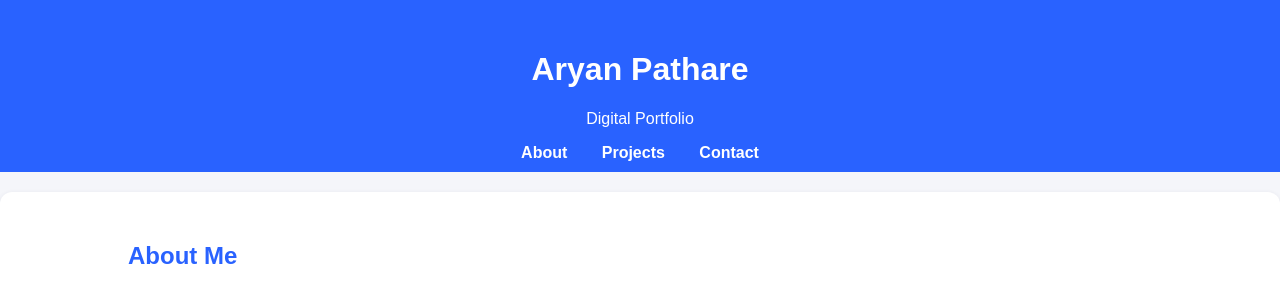
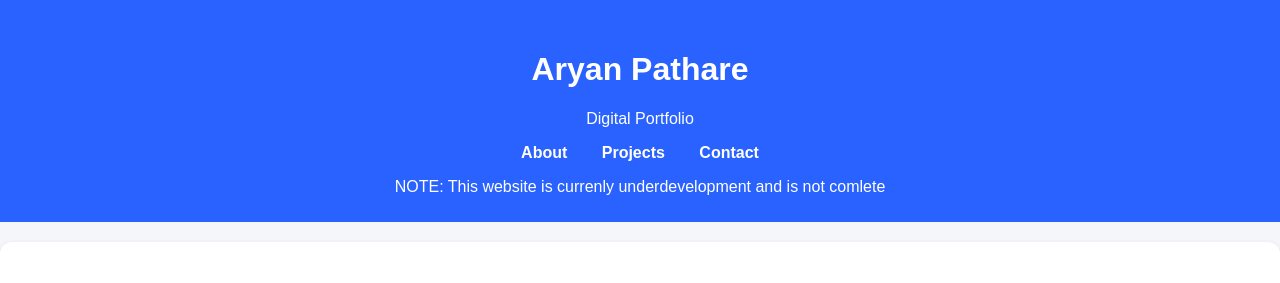
Before and after one commit to Pathare-Aryan/pathare-aryan.github.io, a plain HTML site: page index.html in a window 1280 px wide. Shown: the top 283 px of the page. Drawn offline with Linux system fonts and the light colour scheme.

Commit message:
Add development notice to index.html
Added a note indicating the website is under development.

```diff
--- a/index.html
+++ b/index.html
@@ -15,6 +15,7 @@
             <a href="#projects">Projects</a>
             <a href="#contact">Contact</a>
         </nav>
+      <p>NOTE: This website is currenly underdevelopment and is not comlete</p>
     </header>
     <section id="about">
         <h2>About Me</h2>
```
